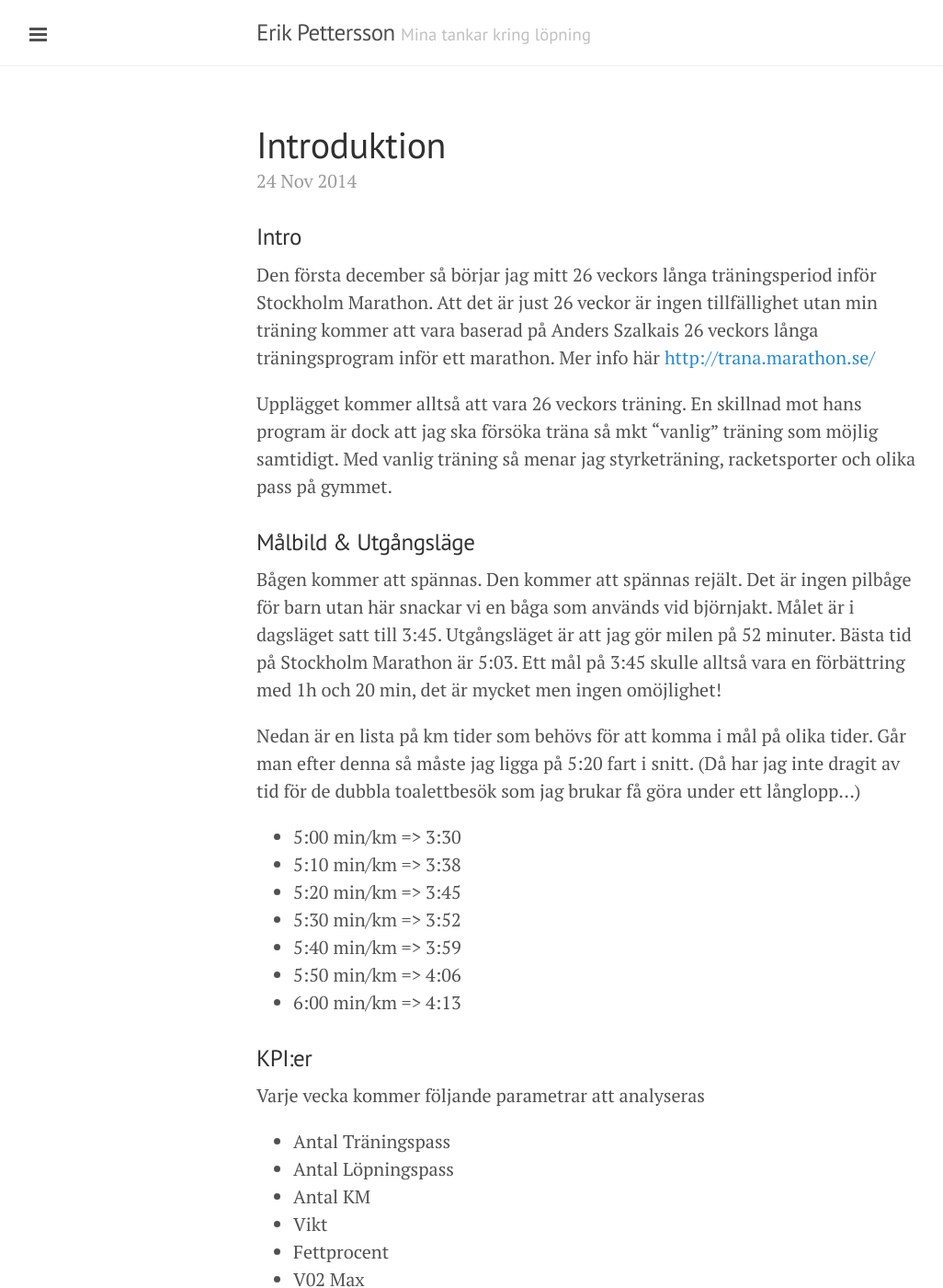
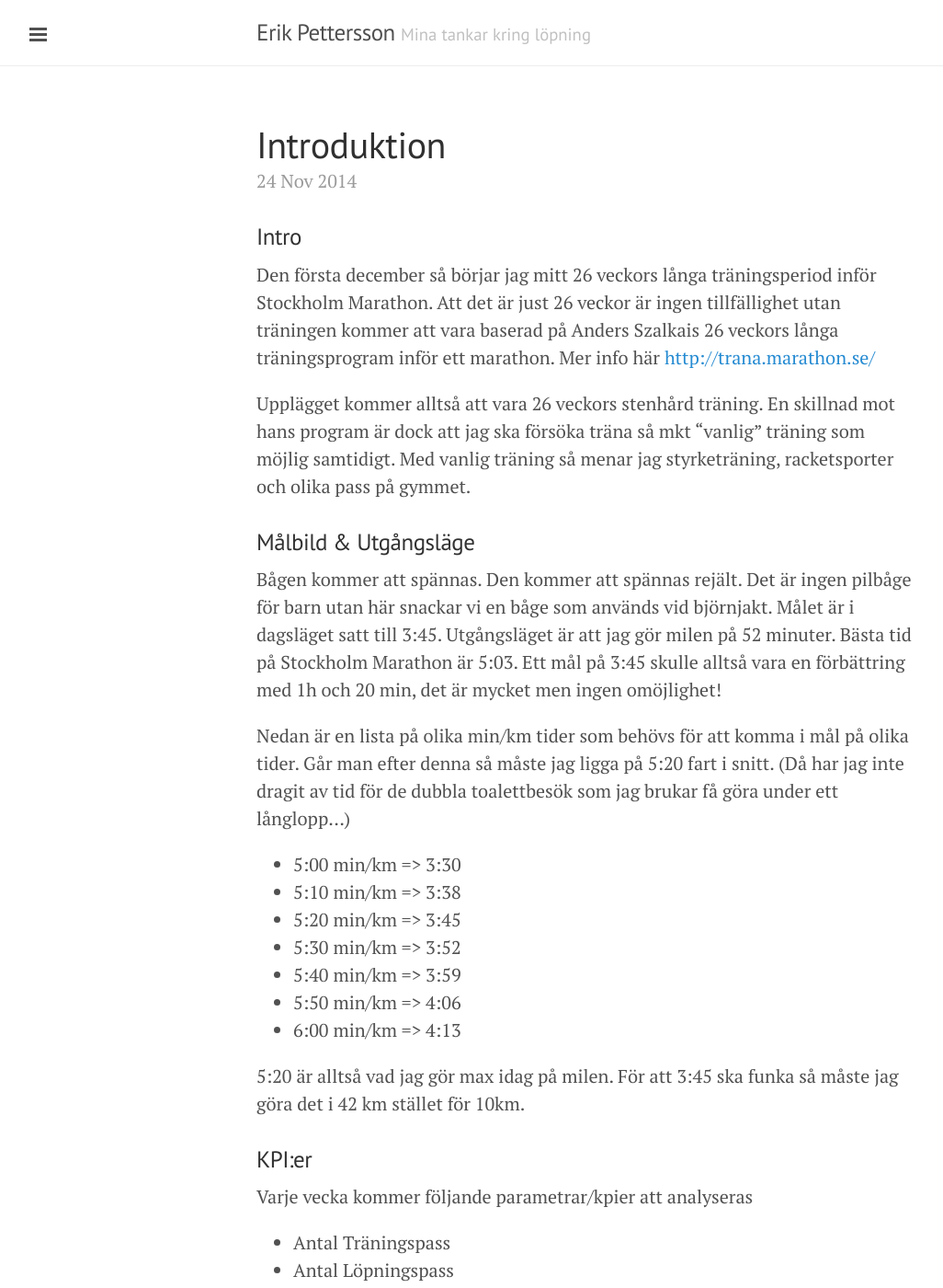
Before and after one commit to eripe970/eripe970.github.io, a Jekyll site: the page built from _posts/2014-11-24-Introduktion.md, in a window 1280 px wide and 1400 px high. Shown: the whole window at 92% size, without its empty margins (1-1027 px from the left). Built offline with Jekyll 4.4.1, drawn with Linux system fonts in a browser that asks for light colours; Markdown is read by kramdown in place of the engine named in the settings; some of the changed text lies outside the part shown.

Commit message:
Update 2014-11-24-Introduktion.md

```diff
--- a/_posts/2014-11-24-Introduktion.md
+++ b/_posts/2014-11-24-Introduktion.md
@@ -4,14 +4,14 @@ title: Introduktion
 ---
 
 ###Intro
-Den första december så börjar jag mitt 26 veckors långa träningsperiod inför Stockholm Marathon. Att det är just 26 veckor är ingen tillfällighet utan min träning kommer att vara baserad på Anders Szalkais 26 veckors långa träningsprogram inför ett marathon. Mer info här <a href="http://trana.marathon.se/">http://trana.marathon.se/</a>
+Den första december så börjar jag mitt 26 veckors långa träningsperiod inför Stockholm Marathon. Att det är just 26 veckor är ingen tillfällighet utan träningen kommer att vara baserad på Anders Szalkais 26 veckors långa träningsprogram inför ett marathon. Mer info här <a href="http://trana.marathon.se/">http://trana.marathon.se/</a>
 
-Upplägget kommer alltså att vara 26 veckors träning. En skillnad mot hans program är dock att jag ska försöka träna så mkt "vanlig" träning som möjlig samtidigt. Med vanlig träning så menar jag styrketräning, racketsporter och olika pass på gymmet.
+Upplägget kommer alltså att vara 26 veckors stenhård träning. En skillnad mot hans program är dock att jag ska försöka träna så mkt "vanlig" träning som möjlig samtidigt. Med vanlig träning så menar jag styrketräning, racketsporter och olika pass på gymmet.
 
 ### Målbild & Utgångsläge
-Bågen kommer att spännas. Den kommer att spännas rejält. Det är ingen pilbåge för barn utan här snackar vi en båga som används vid björnjakt. Målet är i dagsläget satt till 3:45. Utgångsläget är att jag gör milen på 52 minuter. Bästa tid på Stockholm Marathon är 5:03. Ett mål på 3:45 skulle alltså vara en förbättring med 1h och 20 min, det är mycket men ingen omöjlighet!
+Bågen kommer att spännas. Den kommer att spännas rejält. Det är ingen pilbåge för barn utan här snackar vi en båge som används vid björnjakt. Målet är i dagsläget satt till 3:45. Utgångsläget är att jag gör milen på 52 minuter. Bästa tid på Stockholm Marathon är 5:03. Ett mål på 3:45 skulle alltså vara en förbättring med 1h och 20 min, det är mycket men ingen omöjlighet!
 
-Nedan är en lista på km tider som behövs för att komma i mål på olika tider. Går man efter denna så måste jag ligga på 5:20 fart i snitt. (Då har jag inte dragit av tid för de dubbla toalettbesök som jag brukar få göra under ett långlopp...)
+Nedan är en lista på olika min/km tider som behövs för att komma i mål på olika tider. Går man efter denna så måste jag ligga på 5:20 fart i snitt. (Då har jag inte dragit av tid för de dubbla toalettbesök som jag brukar få göra under ett långlopp...)
 
 -   5:00 min/km => 3:30
 -   5:10 min/km => 3:38
@@ -21,9 +21,11 @@ Nedan är en lista på km tider som behövs för att komma i mål på olika tide
 -   5:50 min/km => 4:06
 -   6:00 min/km => 4:13
 
+5:20 är alltså vad jag gör max idag på milen. För att 3:45 ska funka så måste jag göra det i 42 km stället för 10km.
+
 ### KPI:er
 
-Varje vecka kommer följande parametrar att analyseras
+Varje vecka kommer följande parametrar/kpier att analyseras
 
 *   Antal Träningspass
 *   Antal Löpningspass
@@ -33,11 +35,18 @@ Varje vecka kommer följande parametrar att analyseras
 *   V02 Max
 *   Vighet/Stelhet
 
-Kommentarer till KPI:er
-De flesta är inga konstigheter. De som går att fundera på är de två nedersta. V02 Max och vighet/stelhet. V02 Max har jag en mätare för som jag ska prova att använda. När det kommer till vighet/stelhet så har jag helt enkelt tänkt mäta hur många cm som jag har kvar till marken då jag böjer mig fram med raka ben.
+#### Kommentarer till KPI:er.
+De flesta är inga konstigheter. De som går att fundera på är de två nedersta. V02 Max och vighet/stelhet. V02 Max har jag en mätare för som jag ska prova att använda. När det kommer till vighet/stelhet så har jag helt enkelt tänkt mäta hur många cm som jag har kvar till marken då jag böjer mig fram med raka ben. Det är ju ett jäkligt diffust mått på om smidigheten ändras men det är i alla fall bättre än inget!
 
 ### Material & Kosttillskott
-Detta är två ämnen som ligger mig nära hjärtat och här kommer det varken snålas eller lämnas något åt slumpen.
+Detta är två ämnen som ligger mig nära hjärtat och här kommer det varken snålas på kvalitet eller kvantitet! Kostillskott som jag börjar med den 1:a december är olika vitamintillskott som finns på apoteket. Kommer också "krydda på" lite extra med zink och magnesium som kroppen behöver vid mycket träning. BCAA är en favorit så det kommer säkert att försvinna ett par burkar nu under vintern. Har kört BCAA mest under pass tidigare men ska utvärdera hur bra det fungerar efter tuffa löpningspass.
 
-### Inspiration
+Mer info om material etc kommer i senare inlägg!
+
+### Varför?
+Det är en bra fråga. En anledning är att jag vill åt familjerekordet. En annan är att det alltid är roligt att sätta upp tuffa mål och se om det går att nå dem. Klassisk 30års kris kan nog också vara en anledning.
+
+### Inspiration & Annat
 Inspiration av att föra någon form av dagbok/veckobok över träningen och utvecklingen kommer från Hannes Wikander. Han har även inspirerat en del kring kpi-mätningar.
+
+/Erik
```
